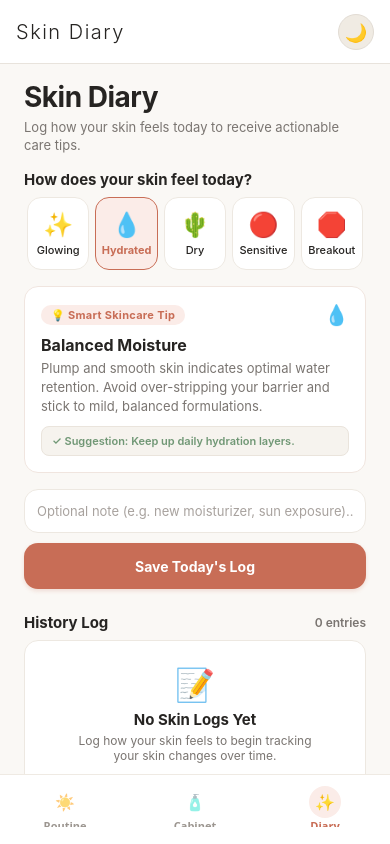
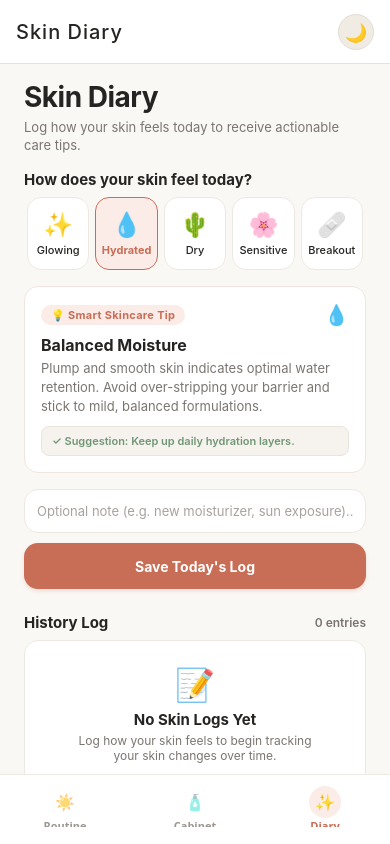
Before and after one commit to zhevadpal-dev/Mobile-App-Development-, a React Native app: screen /Diary in a window 390 px wide. Built offline with nearby package versions, Linux system fonts and the light colour scheme.

Commit message:
Refine Diary emojis to 🌸 (Sensitive) and 🩹 (Breakout), and ground header typography to medium weight

```diff
--- a/src/navigation/TabNavigator.tsx
+++ b/src/navigation/TabNavigator.tsx
@@ -96,8 +96,8 @@ export default function TabNavigator() {
 const styles = StyleSheet.create({
   headerTitleText: {
     fontSize: 20,
-    fontWeight: '300',
-    letterSpacing: 1.5,
+    fontWeight: '500',
+    letterSpacing: 1.0,
   },
   tabBar: {
     borderTopWidth: 1,
--- a/src/types/diary.ts
+++ b/src/types/diary.ts
@@ -36,7 +36,7 @@ export const SKIN_CONDITIONS: SkinConditionOption[] = [
   },
   {
     key: 'sensitive',
-    emoji: '🔴',
+    emoji: '🌸',
     label: 'Sensitive',
     tipTitle: 'Barrier Recovery Mode',
     tipDescription: 'Your skin is reactive today. Skip strong active acids (AHA/BHA), retinoids, and exfoliating scrubs. Focus strictly on soothing centella asiatica, panthenol, and ceramides.',
@@ -44,7 +44,7 @@ export const SKIN_CONDITIONS: SkinConditionOption[] = [
   },
   {
     key: 'breakout',
-    emoji: '🛑',
+    emoji: '🩹',
     label: 'Breakout',
     tipTitle: 'Targeted Blemish Care',
     tipDescription: 'Treat active inflammation gently. Apply a targeted 2% salicylic acid or tea tree spot treatment. Avoid picking, keep pillowcases clean, and use non-comedogenic moisturizers.',
```
